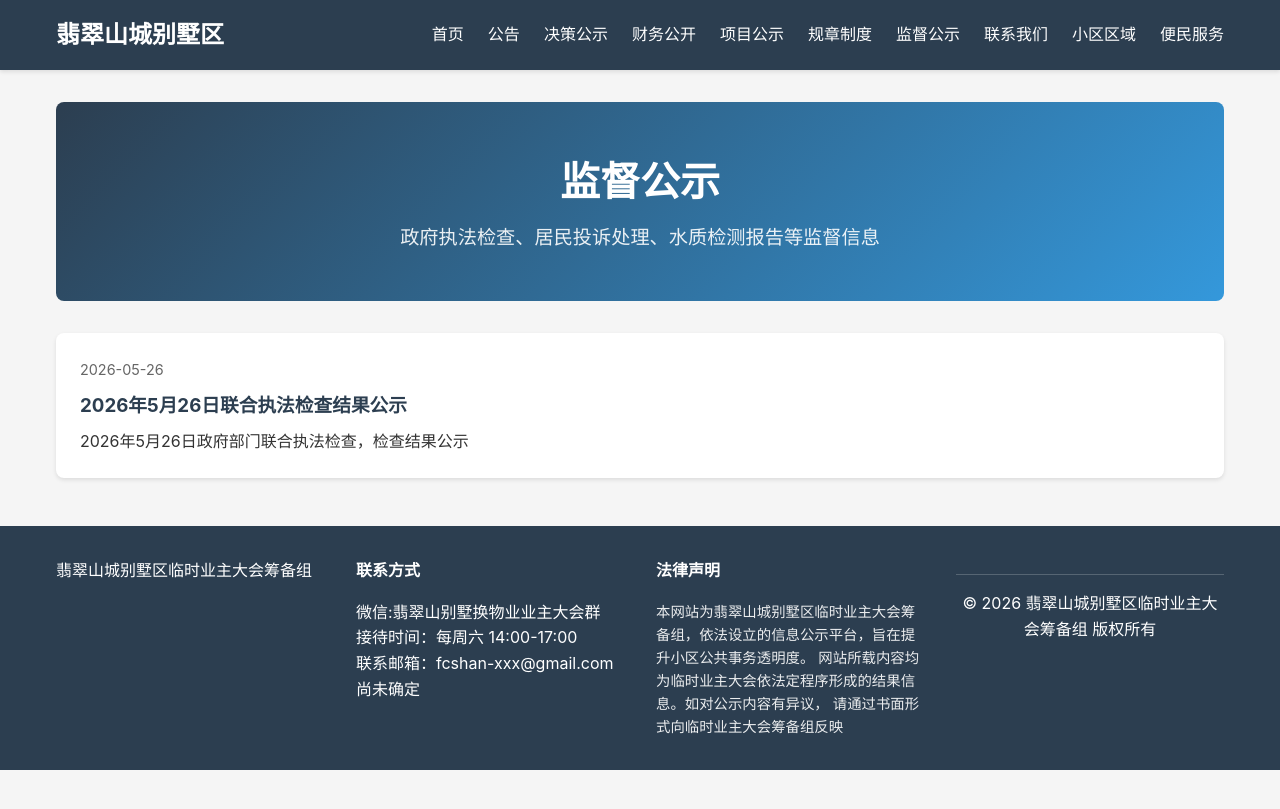
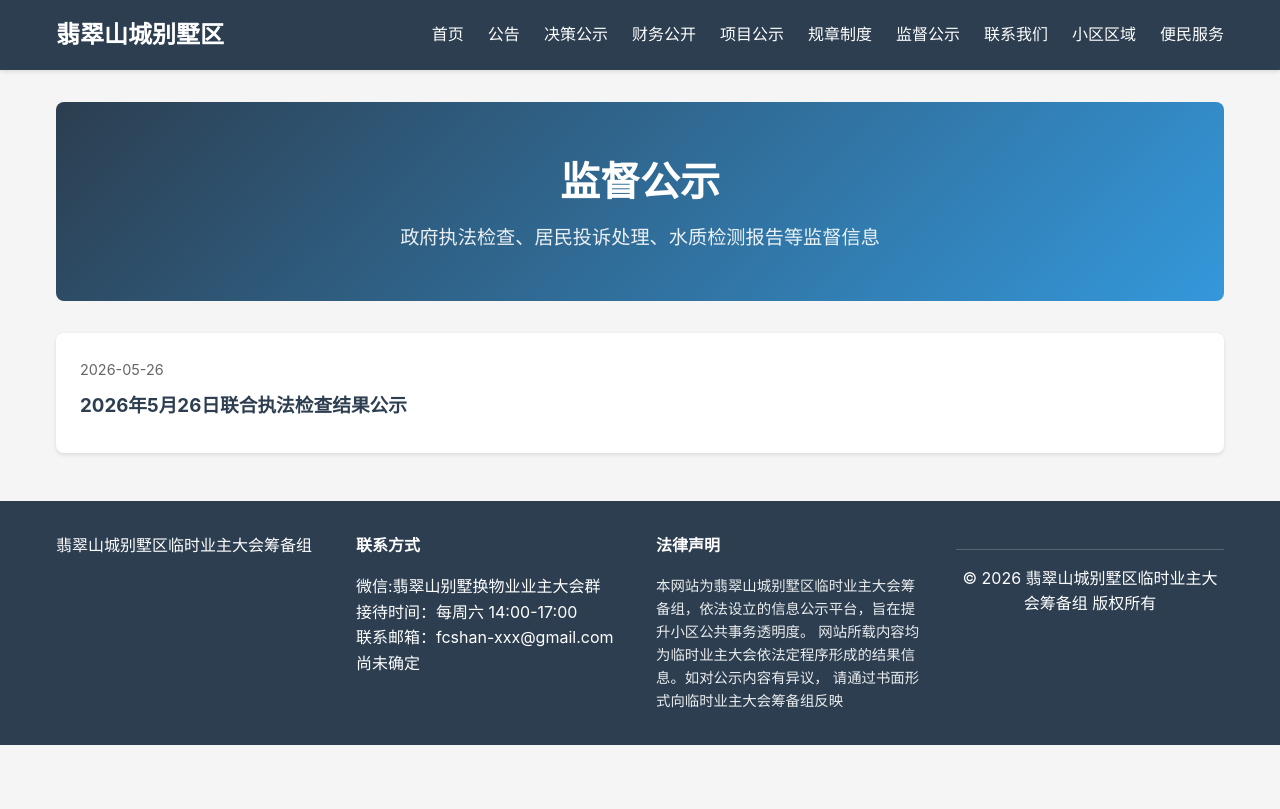
Before and after one commit to fcshan/fcshan.github.io, a Jekyll site: the page built from supervision/index.html, in a window 1280 px wide. Shown: the top 809 px of the page. Built offline with Jekyll 4.4.1, drawn with Linux system fonts in a browser that asks for light colours; comment, search, counter and statistics services are not loaded.

Commit message:
supervision

```diff
--- a/projects/index.html
+++ b/projects/index.html
@@ -14,7 +14,7 @@ title: 项目公示
     <article class="project-item">
         <span class="project-date">{{ post.date | date: "%Y-%m-%d" }}</span>
         <h3><a href="{{ post.url | relative_url }}">{{ post.title }}</a></h3>
-        <p>{{ post.excerpt }}</p>
+        <!-- <p>{{ post.excerpt }}</p> -->
     </article>
     {% endfor %}
 </div>
--- a/supervision/index.html
+++ b/supervision/index.html
@@ -13,7 +13,6 @@ title: 监督公示
     <article class="supervision-item">
         <span class="supervision-date">{{ post.date | date: "%Y-%m-%d" }}</span>
         <h3><a href="{{ post.url | relative_url }}">{{ post.title }}</a></h3>
-        <p>{{ post.excerpt }}</p>
     </article>
     {% endfor %}
 </div>
```
